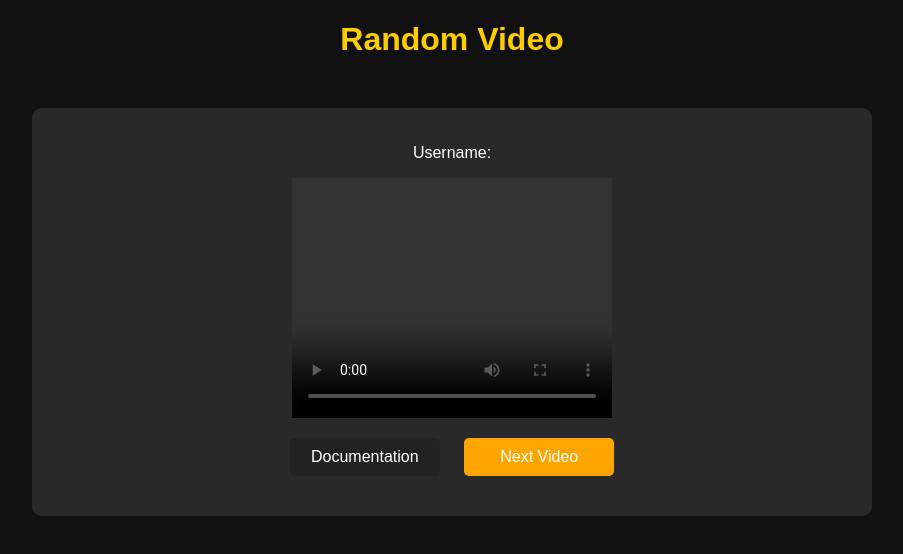
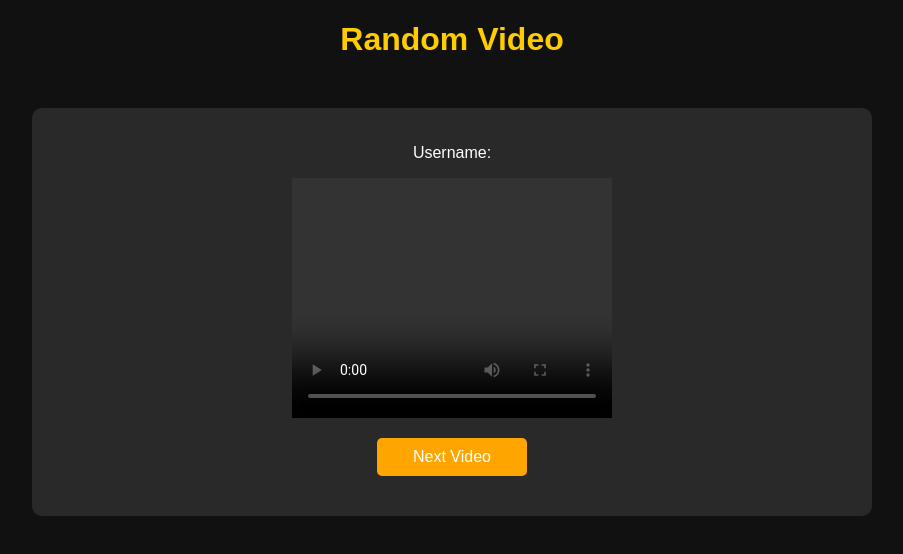
Before and after one commit to Jhon-mark23/Random-use-api, a website: page video.html in a window 1280 px wide. Shown: the whole page, without its empty margins (188-1091 px from the left). Drawn offline with Linux system fonts and the light colour scheme; no server answers.

Commit message:
Update video.html

```diff
--- a/video.html
+++ b/video.html
@@ -3,7 +3,7 @@
 <head>
   <meta charset="UTF-8" />
   <meta name="viewport" content="width=device-width, initial-scale=1.0" />
-  <title>Random Video</title>
+  <title>Random Shoti Video</title>
   <style>
     body {
       font-family: Arial, sans-serif;
@@ -104,9 +104,7 @@
         loop
         controls
       ></video>
-      <button class="documentation-button">
-        <a href="/docs" style="color: #fff; text-decoration: none;">Documentation</a>
-      </button>
+
       <button class="next-video" onclick="fetchRandomVideo()">Next Video</button>
     </div>
   </div>
```
